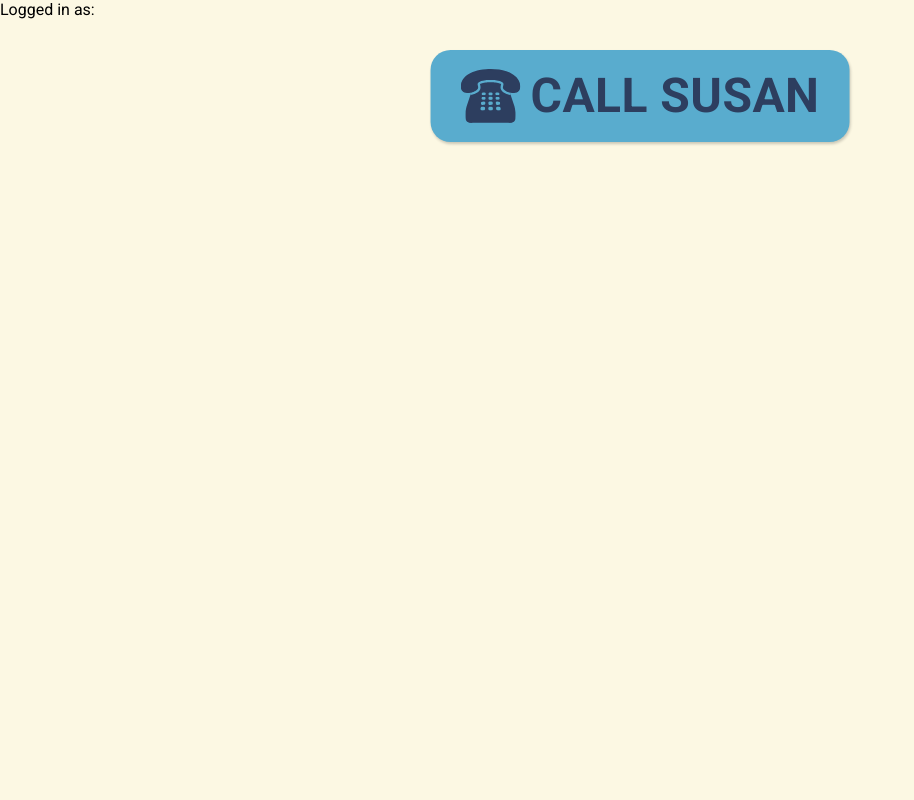
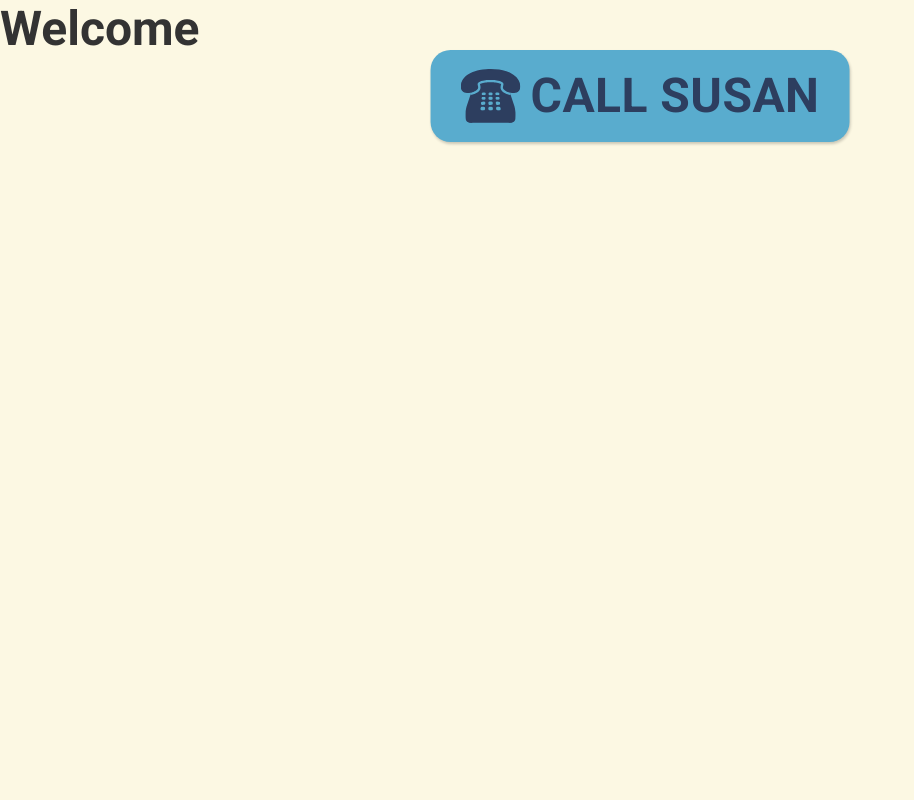
Before and after one commit to sallydough/just-for-us-master, a React (Create React App) app: page /home in a window 1280 px wide. Shown: the top 800 px of the page, without its empty margins (0-914 px from the left). Built offline with nearby package versions, Linux system fonts and the light colour scheme.

Commit message:
welcome message changes

```diff
--- a/src/components/activities.css
+++ b/src/components/activities.css
@@ -87,7 +87,7 @@
   padding: 30px;
   font-size: 60px;
 }
-.item-container{
+.item-container {
   display: flex;
   text-align: center;
   align-items: center;
--- a/src/pages/Home.js
+++ b/src/pages/Home.js
@@ -752,9 +752,27 @@ const Home = ({ enteredName }) => {
   return (
     <>
       <section id="home">
-        {/* Display Hello and the logged-in person's name */}
-        <div className="welcome-message">Logged in as: {enteredName}</div>
+        <div>
+          <span
+            style={{
+              color: "#333",
 
+              fontSize: "3rem",
+              fontWeight: "bold",
+            }}>
+            Welcome
+          </span>
+
+          <span
+            style={{
+              fontSize: "3rem",
+              fontWeight: "bold",
+              textTransform: "uppercase",
+              color: "#0066cc",
+            }}>
+            {enteredName}
+          </span>
+        </div>
         <HomeContainer disableHover={disableHover}>
           {/* Card Carousel */}
           <CarouselWrapper
@@ -809,7 +827,10 @@ const Home = ({ enteredName }) => {
           {centerCardIndex === 5 && <Lights ref={lightsRef} />}
           {/* ... add more components if needed */}
         </CarouselWrapper>
+
         <CallHelpButtonComponent />
+
+        {/* Display Hello and the logged-in person's name */}
       </section>
     </>
   );
```
